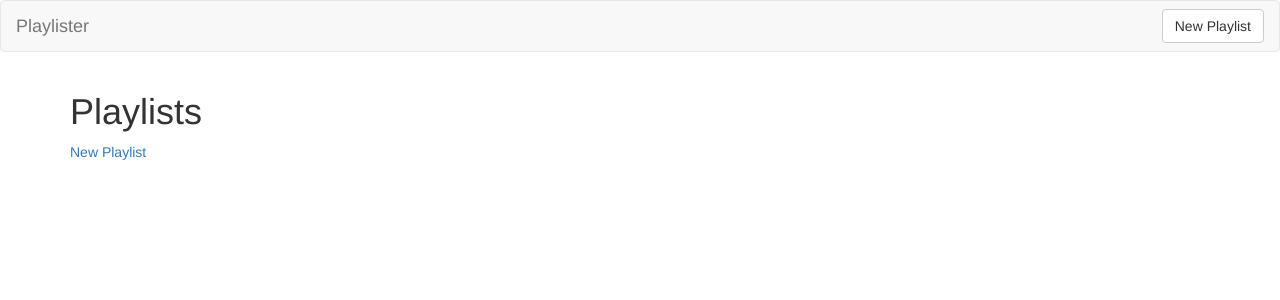
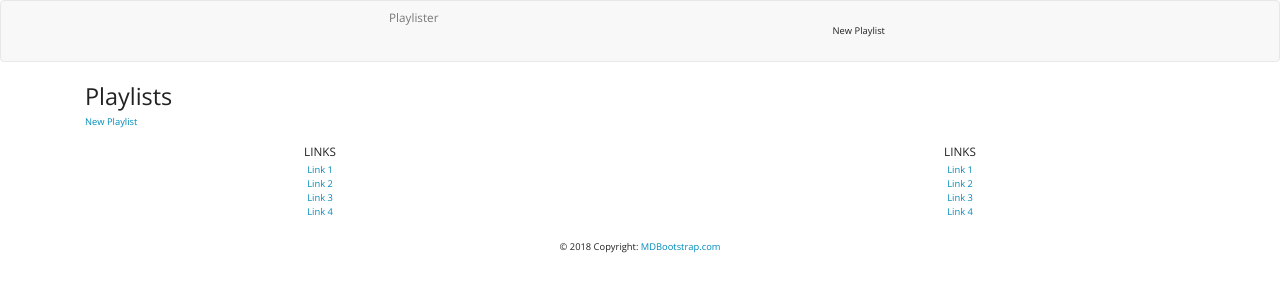
Before and after one commit to chudierp/playlister-tutorial, a Flask app: page / in a window 1280 px wide. Shown: the top 300 px of the page. Run offline with Flask 2, Linux system fonts and the light colour scheme; data that the repository does not hold is empty; some libraries are stand-ins or nearby versions.

Commit message:
added created_at, footer, and bootstrap theme

```diff
--- a/app.py
+++ b/app.py
@@ -1,6 +1,7 @@
 from flask import Flask, render_template, request, redirect, url_for
 from pymongo import MongoClient
 from bson.objectid import ObjectId
+from datetime import datetime
 import os
 
 host = os.environ.get('MONGODB_URI', 'mongodb://localhost:27017/Playlister')
@@ -40,8 +41,10 @@ def playlists_submit():
     playlist = {
         'title': request.form.get('title'),
         'description': request.form.get('description'),
-        'videos': request.form.get('videos').split()
+        'videos': request.form.get('videos').split(),
+        'created_at': datetime.now()
     }
+    print(playlist)
     playlist_id = playlists.insert_one(playlist).inserted_id
     return redirect(url_for('playlists_show', playlist_id=playlist_id))
 
@@ -89,6 +92,13 @@ def comments_new():
     comment_id = comments.insert_one(comment).inserted_id
     return redirect(url_for('playlists_show', playlist_id=request.form.get('playlist_id')))
 
+@app.route('/playlists/comments/<comment_id>', methods=['POST'])
+def comments_delete(comment_id):
+    """Action to delete a comment."""
+    comment = comments.find_one({'_id': ObjectId(comment_id)})
+    comments.delete_one({'_id': ObjectId(comment_id)})
+    return redirect(url_for('playlists_show', playlist_id=comment.get('playlist_id')))
+
 
 
 if __name__ == '__main__':
--- a/templates/base.html
+++ b/templates/base.html
@@ -6,6 +6,7 @@
   <title>Playlister</title>
   <!-- Latest compiled and minified CSS -->
   <link rel='stylesheet' href='https://maxcdn.bootstrapcdn.com/bootstrap/3.3.7/css/bootstrap.min.css'>
+  <link rel='stylesheet' href='https://bootswatch.com/4/yeti/bootstrap.min.css'>
 </head>
 <body>
     {% include 'partials/navbar.html' %}
@@ -13,7 +14,35 @@
     <div class='container'>
             {% block content %}{% endblock %}
     </div>
-
+    <!-- Footer -->
+<footer class='page-footer font-small blue pt-4'>
+    <div class='container-fluid text-center'>
+         <div class='row'>
+         <hr class='clearfix w-100 d-md-none pb-3'>
+         <div class='col-md-6 mb-md-0 mb-3'>
+             <h5 class='text-uppercase'>Links</h5>
+             <ul class='list-unstyled'>
+                 <li><a href='#!'>Link 1</a></li>
+                 <li><a href='#!'>Link 2</a></li>
+                 <li><a href='#!'>Link 3</a></li>
+                 <li><a href='#!'>Link 4</a></li>
+             </ul>
+         </div>
+         <div class='col-md-6 mb-md-0 mb-3'>
+             <h5 class='text-uppercase'>Links</h5>
+             <ul class='list-unstyled'>
+                 <li><a href='#!'>Link 1</a></li>
+                 <li><a href='#!'>Link 2</a></li>
+                 <li><a href='#!'>Link 3</a></li>
+                 <li><a href='#!'>Link 4</a></li>
+             </ul>
+         </div>
+         </div>
+    </div>
+    <div class='footer-copyright text-center py-3'>© 2018 Copyright:
+       <a href='https://mdbootstrap.com/education/bootstrap/'> MDBootstrap.com</a>
+    </div>
+</footer>
     <!-- Latest compiled and minified JavaScript -->
     <script src="//code.jquery.com/jquery-1.12.0.min.js"></script>
     <script src="//code.jquery.com/jquery-migrate-1.2.1.min.js"></script>
--- a/templates/partials/comment.html
+++ b/templates/partials/comment.html
@@ -4,5 +4,9 @@
         <div class='card-block'>
             <h4 class='card-title'>{{ comment.title }}</h4>
             <p class='card-text'>{{ comment.content }}</p>
+            <!-- Delete link -->
+        <p><form method='POST' action='/playlists/comments/{{ comment._id }}'>
+            <button class='btn btn-link' type='submit'>Delete</button>
+        </form></p>
         </div>
     </div>
--- a/templates/playlists_show.html
+++ b/templates/playlists_show.html
@@ -4,6 +4,10 @@
 <div class='row'>
     <div class='col-sm-6 col-sm-offset-3'>
         <h1>{{ playlist.title }}</h1>
+        {% if playlist.created_at %}
+        <p class='text-muted'>Created on {{ playlist.created_at.strftime('%A, %d %B, %Y') }}</p>
+            at {{ playlist.created_at.strftime('%I:%M %p') }}</p>
+        {% endif %}
         <h2>{{ playlist.description }}</h2>
         {% for video in playlist.videos %}
             <div class="card"><div class="card-body">
```
Also changed, not shown: 2 other files.
